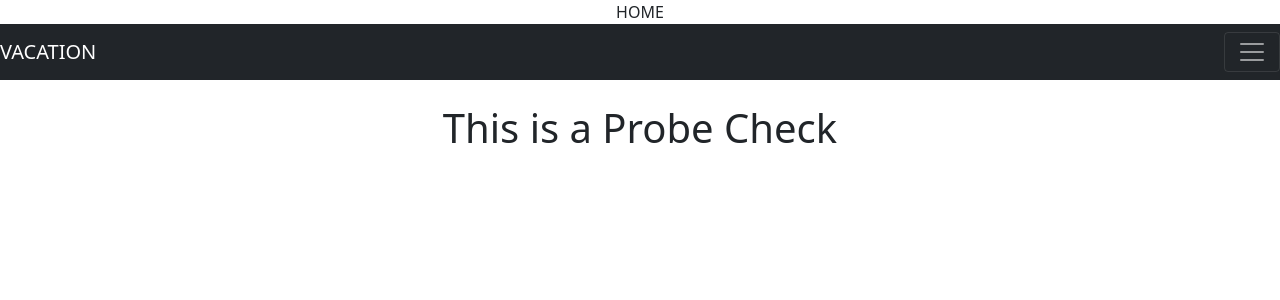
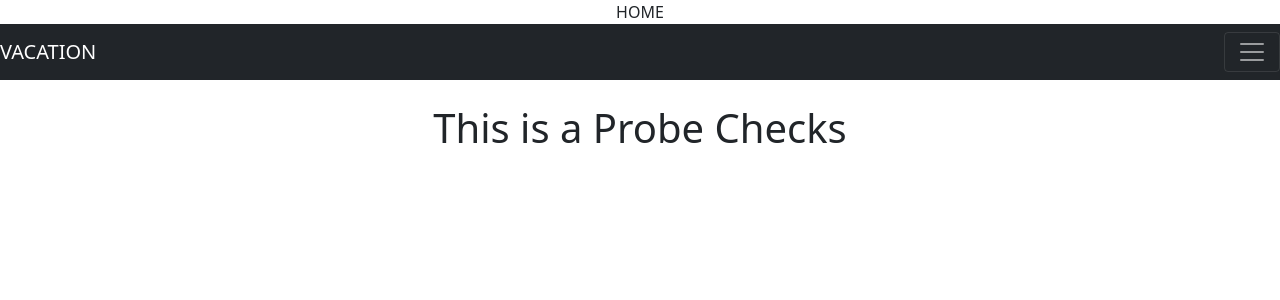
Before and after one commit to ijayzo/React, a React (Create React App) app: page /probe in a window 1280 px wide. Shown: the top 300 px of the page. Built offline with nearby package versions, Linux system fonts and the light colour scheme.

Commit message:
After Nuke

```diff
--- a/src/Pages/probeCheck.js
+++ b/src/Pages/probeCheck.js
@@ -2,7 +2,7 @@
 
     return(
         <div>
-            <h1>This is a Probe Check</h1>
+            <h1>This is a Probe Checks</h1>
         </div>
     )
 
```
